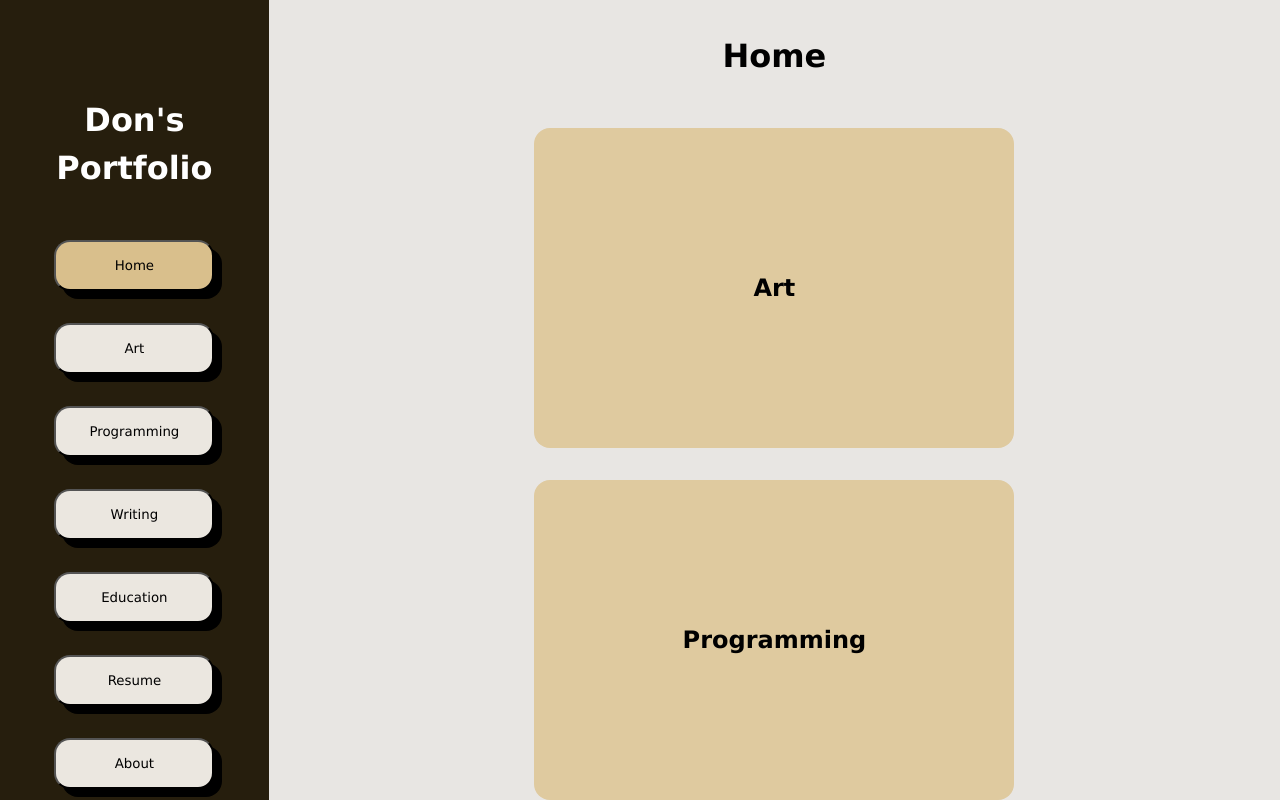
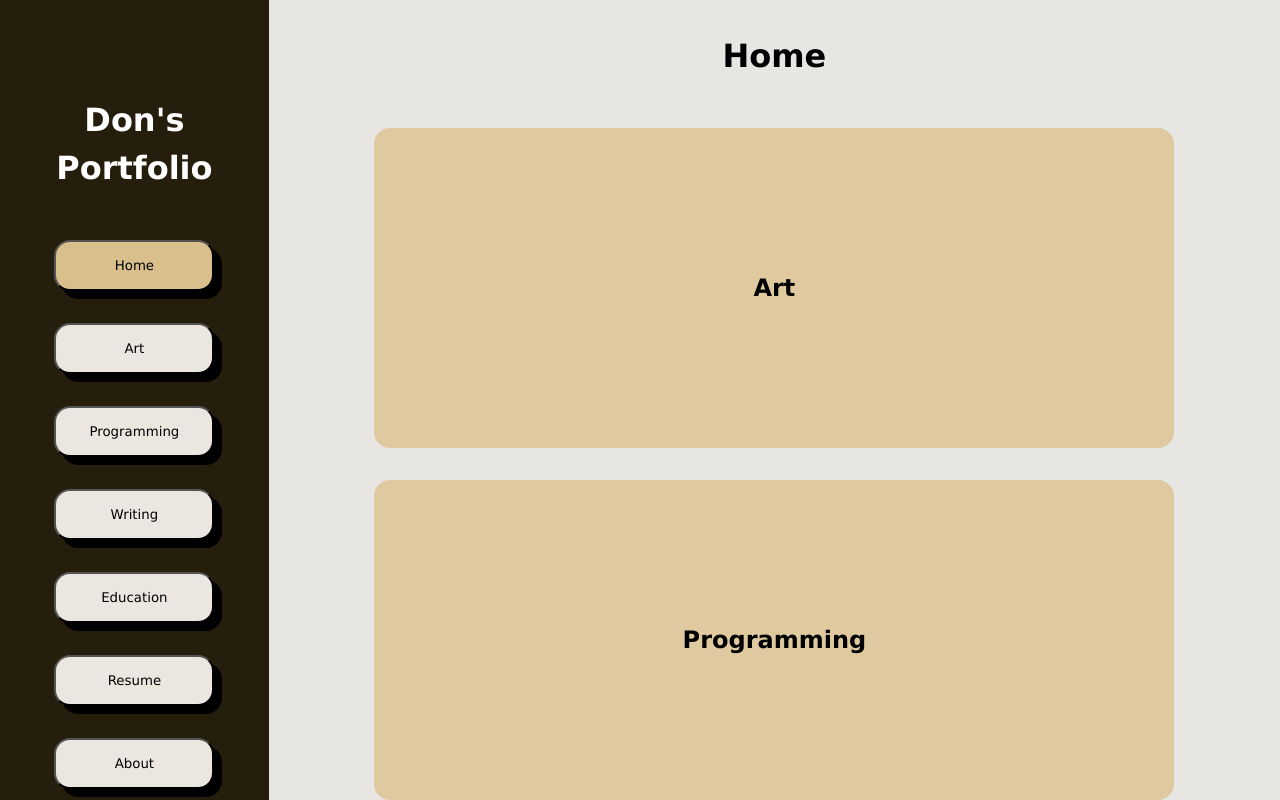
Before and after one commit to zen-da-baker/react-portfolio-site, a React (Create React App) app in the folder react-portfolio/: page / in a window 1280 px wide. Shown: the top 800 px of the page. Built offline with nearby package versions, Linux system fonts and the light colour scheme.

Commit message:
Gallery and banner styling

```diff
--- a/react-portfolio/src/App.css
+++ b/react-portfolio/src/App.css
@@ -68,7 +68,7 @@ button:hover {
 
 .banner {
   height: 20rem;
-  width: 30rem;
+  width: 50rem;
   margin: 1rem auto;
   background-color: hsl(40, 50%, 75%);
   border-radius: 1rem;
@@ -110,6 +110,8 @@ button:hover {
 
 .gallery {
   display: flex;
+  flex-direction: row;
+  justify-content: center;
   flex-wrap: wrap;
 }
 
```
